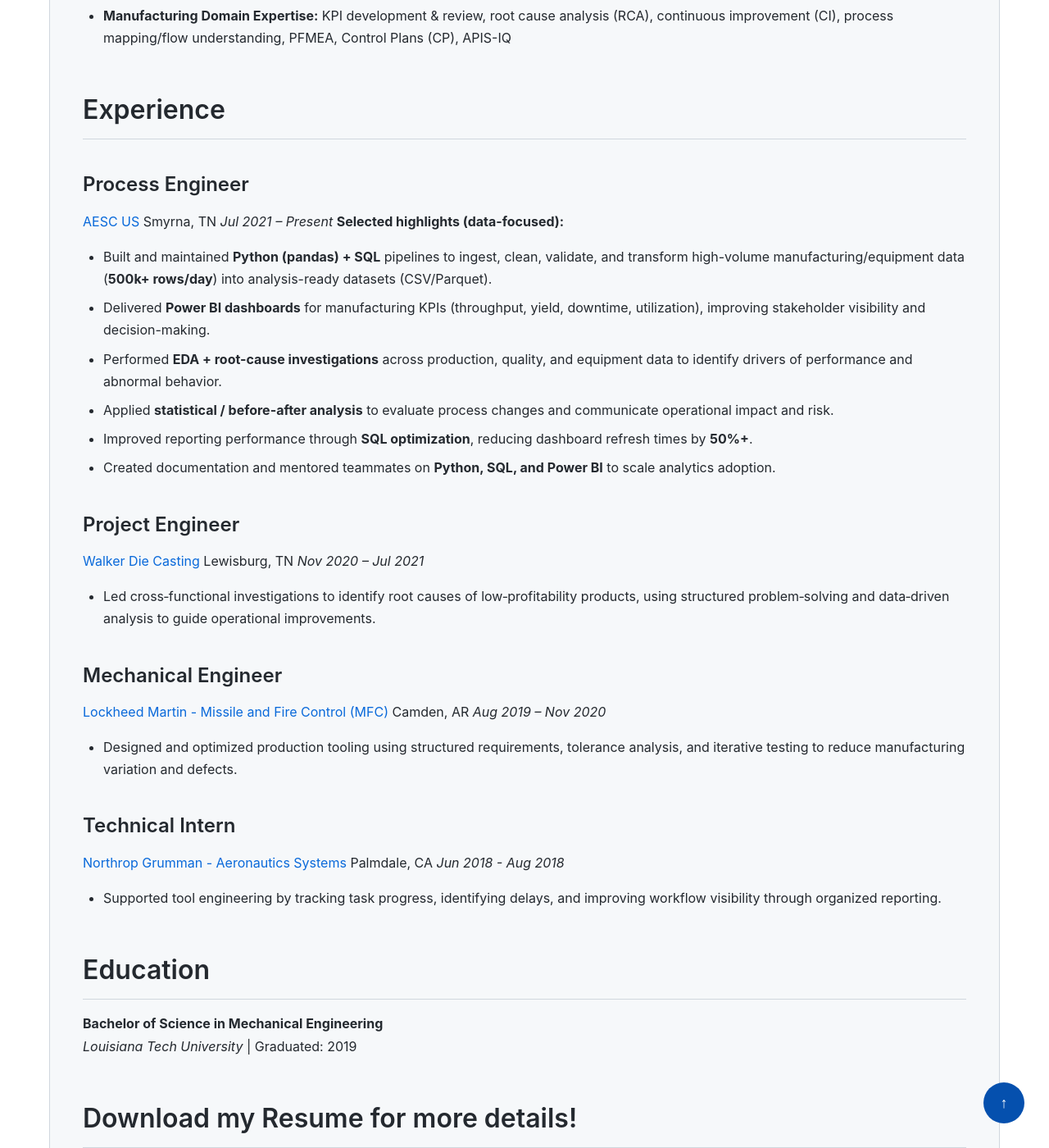
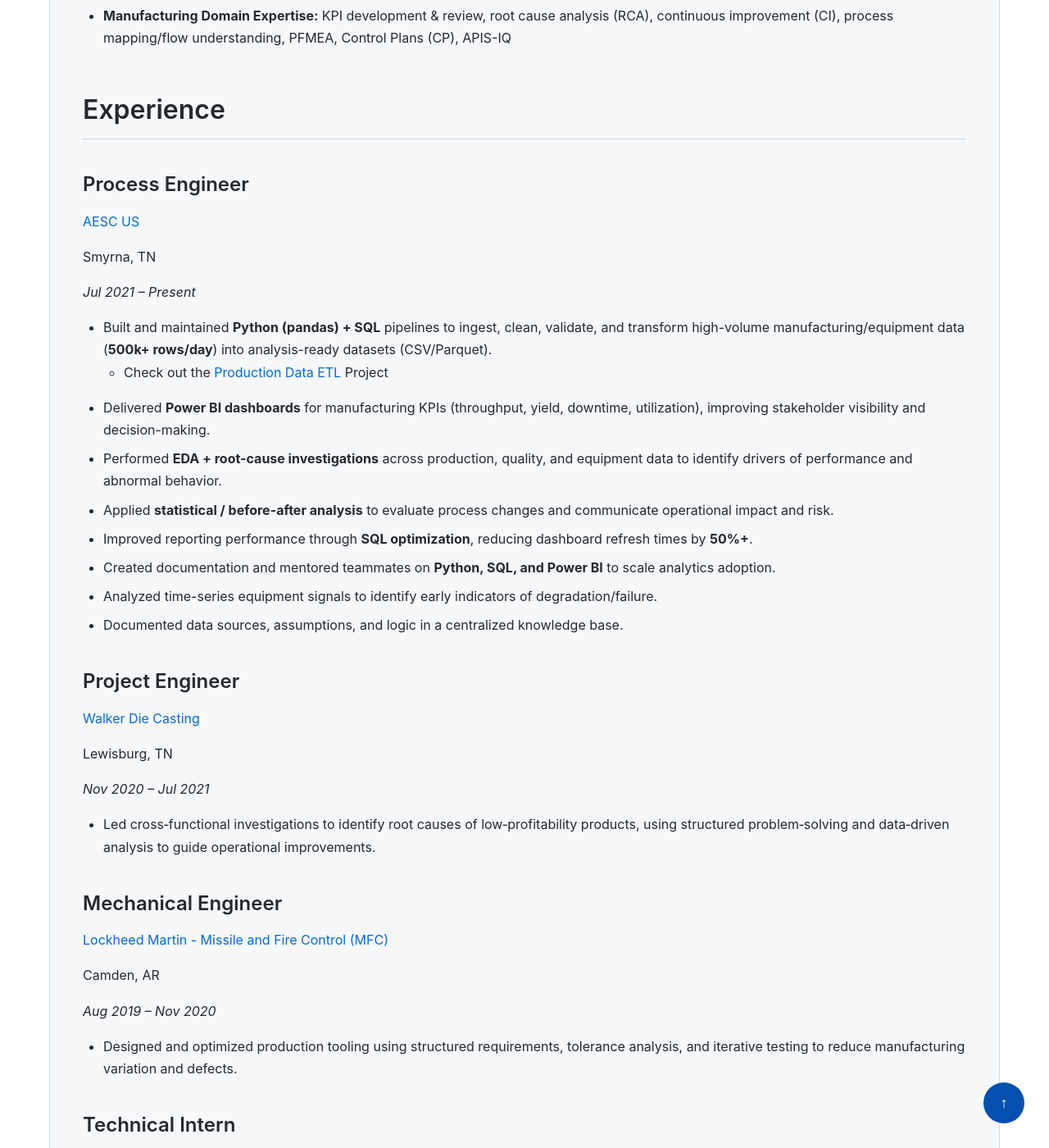
Before and after one commit to jdwasner/jdwasner.github.io, a Jekyll site: the page built from _pages/about.md, in a window 1280 px wide and 1400 px high, scrolled down 1223 px. Shown: the whole window at 82% size. Built offline with Jekyll 4.4.1, drawn with Linux system fonts in a browser that asks for light colours; some of the changed text lies outside the part shown.

Commit message:
Added project link to about

```diff
--- a/_pages/about.md
+++ b/_pages/about.md
@@ -38,46 +38,48 @@ This interest in data also carried into my free time, where I started using thes
 ### Process Engineer
 
 [AESC US](https://us.aesc-group.com/)
+
 Smyrna, TN
+
 *Jul 2021 – Present*
-**Selected highlights (data-focused):**
+
 - Built and maintained **Python (pandas) + SQL** pipelines to ingest, clean, validate, and transform high-volume manufacturing/equipment data (**500k+ rows/day**) into analysis-ready datasets (CSV/Parquet).
+  - Check out the [Production Data ETL](/projects/Production_Data_ETL/) Project
 - Delivered **Power BI dashboards** for manufacturing KPIs (throughput, yield, downtime, utilization), improving stakeholder visibility and decision-making.
 - Performed **EDA + root-cause investigations** across production, quality, and equipment data to identify drivers of performance and abnormal behavior.
 - Applied **statistical / before-after analysis** to evaluate process changes and communicate operational impact and risk.
 - Improved reporting performance through **SQL optimization**, reducing dashboard refresh times by **50%+**.
 - Created documentation and mentored teammates on **Python, SQL, and Power BI** to scale analytics adoption.
-
-<!-- Optional: keep the rest without cluttering the page -->
-<!--
-<details>
-  <summary>More details</summary>
-
-  - Analyzed time-series equipment signals to identify early indicators of degradation/failure.
-  - Documented data sources, assumptions, and logic in a centralized knowledge base.
-  - ...
-</details>
--->
+- Analyzed time-series equipment signals to identify early indicators of degradation/failure.
+- Documented data sources, assumptions, and logic in a centralized knowledge base.
 
 ### Project Engineer
 
 [Walker Die Casting](https://www.walkerdiecasting.com/)
+
 Lewisburg, TN
+
 *Nov 2020 – Jul 2021*
 - Led cross‑functional investigations to identify root causes of low‑profitability products, using structured problem‑solving and data‑driven analysis to guide operational improvements.
 
 ### Mechanical Engineer
 
 [Lockheed Martin - Missile and Fire Control (MFC)](https://www.lockheedmartin.com/en-us/who-we-are/business-areas/missiles-and-fire-control.html)
+
 Camden, AR
+
 *Aug 2019 – Nov 2020*
+
 - Designed and optimized production tooling using structured requirements, tolerance analysis, and iterative testing to reduce manufacturing variation and defects.
 
 ### Technical Intern
 
 [Northrop Grumman - Aeronautics Systems](https://www.northropgrumman.com/who-we-are/business-sectors/aeronautics-systems/)
+
 Palmdale, CA
+
 *Jun 2018 - Aug 2018*
+
 - Supported tool engineering by tracking task progress, identifying delays, and improving workflow visibility through organized reporting.
 
 ## Education
@@ -85,14 +87,14 @@ Palmdale, CA
 **Bachelor of Science in Mechanical Engineering**
 *Louisiana Tech University* | Graduated: 2019
 
-## Download my Resume for more details!
+## Download my Resume!
 <div class="resume-section">
   <a href="/assets/resume/resume.pdf" class="btn-resume" download>
     📄 Download My Resume
   </a>
 </div>
 
-## Contact Me and See my Online Presence
+## Contact Me
 <div class="contact-section">
   {% if site.author.email %}<p><strong>Email:</strong> <a href="mailto:{{ site.author.email }}">{{ site.author.email }}</a></p>{% endif %}
   {% if site.author.github %}<p><strong>GitHub:</strong> <a href="https://github.com/{{ site.author.github }}">@{{ site.author.github }}</a></p>{% endif %}
```
